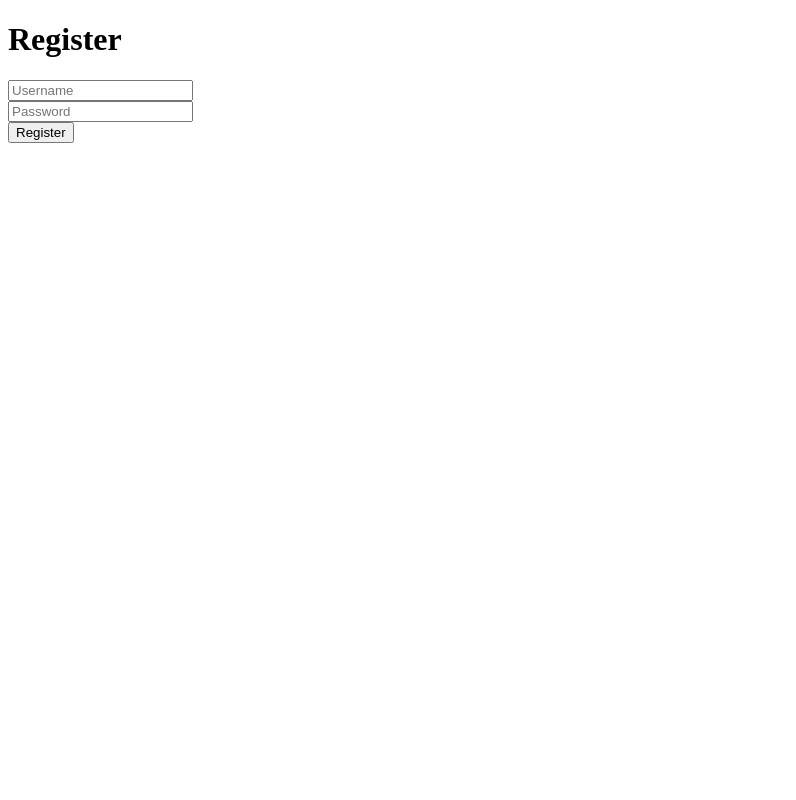
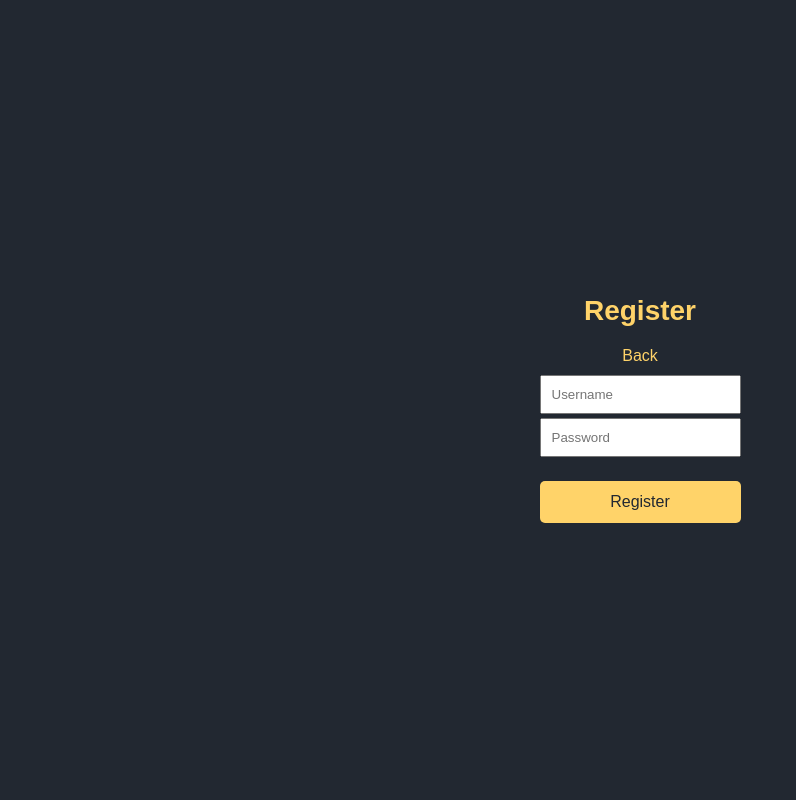
Before and after one commit to ConfusingTheAudience/2025-learning, a Flask app: page /register in a window 1280 px wide. Shown: the whole page, without its empty margins (0-796 px from the left). Run offline with Flask 3, Linux system fonts and the light colour scheme.

Commit message:
css to authentication app

```diff
--- /dev/null
+++ b/04 - flask/A08-authentication/static/style.css
@@ -0,0 +1,67 @@
+* {
+  box-sizing: border-box;
+}
+
+body {
+  display: flex;
+  justify-content: center;
+  align-items: center;
+  height: 100vh;
+  background-color: #222831;
+  margin: 0;
+  padding: 0;
+  font-family: Arial, sans-serif;
+}
+
+h1 {
+  text-align: center;
+  font-size: 28px;
+  color: #ffd369;
+  margin-bottom: 20px;
+}
+
+.content {
+  text-align: center;
+}
+
+a {
+  display: block;
+  text-decoration: none;
+  color: #ffd369;
+  margin: 10px 0;
+}
+a:hover {
+  color: #fff;
+}
+
+.secret_text {
+  color: #fff;
+}
+
+.btn {
+  width: 100%;
+  font-size: 1.1rem;
+  background-color: #ffd369;
+  color: #222831;
+  border: none;
+  padding: 12px 20px;
+  margin-top: 20px;
+  border-radius: 5px;
+  font-size: 16px;
+  cursor: pointer;
+  transition: all 0.5s ease-in-out;
+}
+
+.btn:hover {
+  color: #fff;
+  background-color: #000;
+}
+
+input {
+  width: 100%;
+  padding: 10px;
+  margin-bottom: 4px;
+}
+input:focus{
+    outline: none;
+}
--- a/04 - flask/A08-authentication/templates/register.html
+++ b/04 - flask/A08-authentication/templates/register.html
@@ -1,14 +1,20 @@
 <!DOCTYPE html>
 <html>
+<head>
+    <link rel="stylesheet" href="{{ url_for('static', filename='style.css') }}">
+</head>
 <body>
 
-<h1>Register</h1>
+<div class="content">
+    <h1>Register</h1>
 
-<form method="POST">
-    <input name="username" placeholder="Username"><br>
-    <input type="password" name="password" placeholder="Password"><br>
-    <button type="submit">Register</button>
-</form>
+    <a href="/">Back</a>
+    <form method="POST">
+        <input name="username" placeholder="Username"><br>
+        <input type="password" name="password" placeholder="Password"><br>
+        <button type="submit" class="btn">Register</button>
+    </form>
+</div>
 
 </body>
 </html>
```
Also changed, not shown: 04 - flask/A08-authentication/templates/index.html (+11 -6 lines), 04 - flask/A08-authentication/templates/login.html (+12 -6 lines), 04 - flask/A08-authentication/templates/sekret.html (+9 -4 lines).
